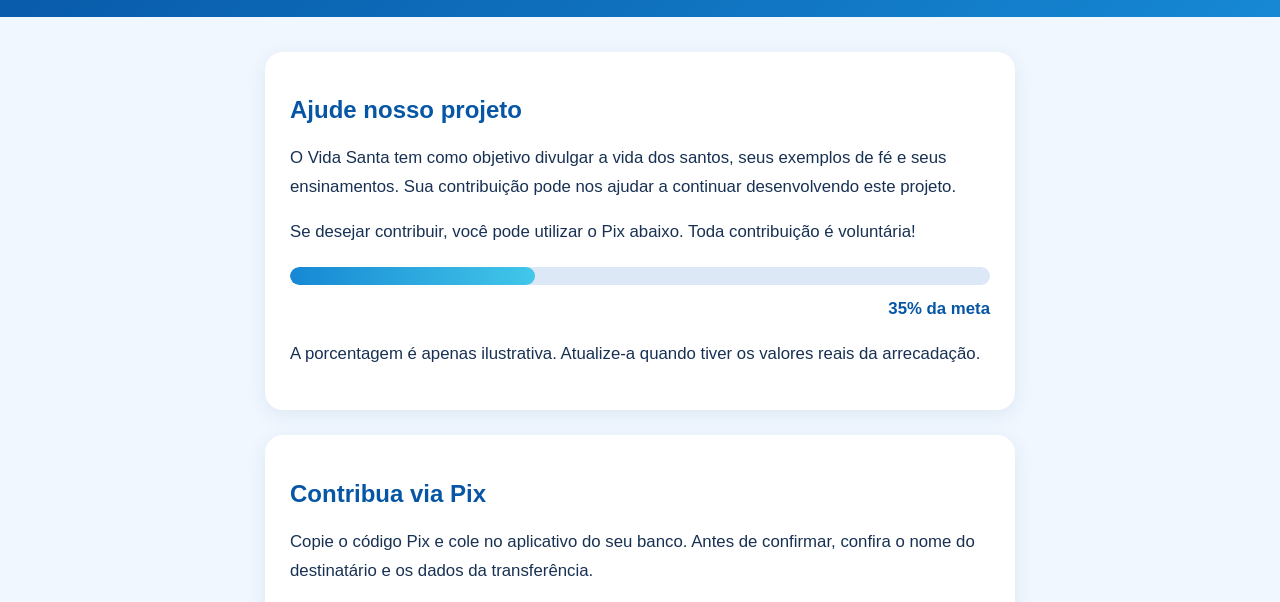
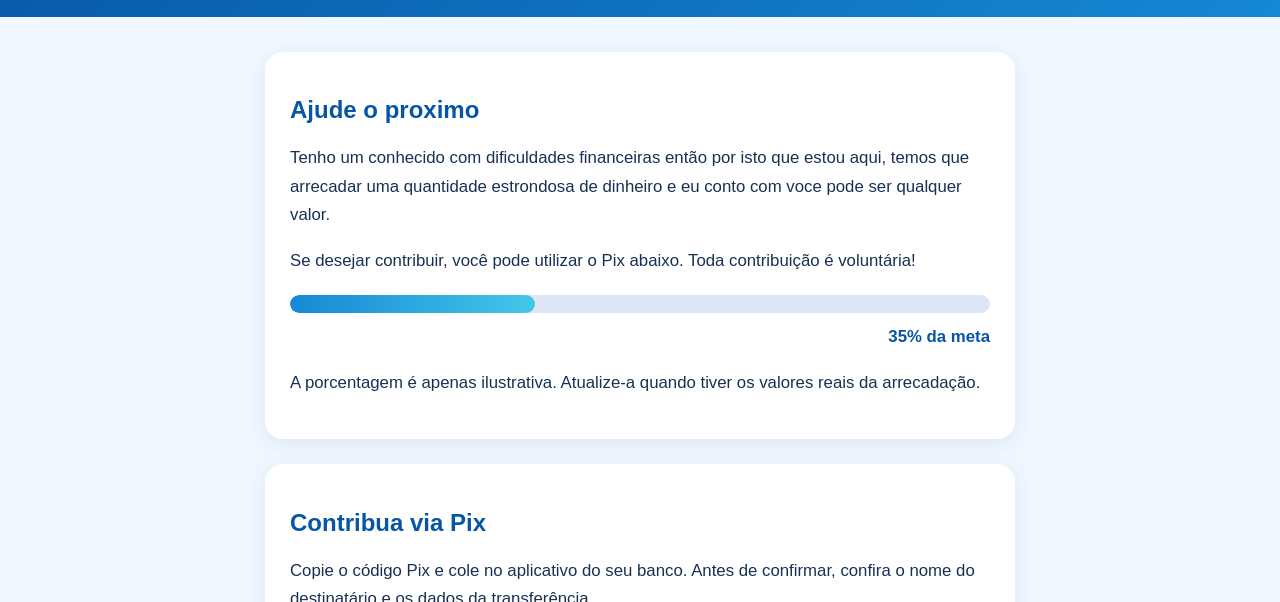
Before and after one commit to luiz883la/vida-santa, a plain HTML site: page apoie.html in a window 1280 px wide. Shown: the part 150-752 px from the top of the page. Drawn offline with Linux system fonts and the light colour scheme.

Commit message:
Update apoie.html

```diff
--- a/apoie.html
+++ b/apoie.html
@@ -181,12 +181,10 @@
 
     <main>
         <section class="card">
-            <h2>Ajude nosso projeto</h2>
+            <h2>Ajude o proximo</h2>
 
             <p>
-                O Vida Santa tem como objetivo divulgar a vida dos santos,
-                seus exemplos de fé e seus ensinamentos. Sua contribuição
-                pode nos ajudar a continuar desenvolvendo este projeto.
+                Tenho um conhecido com dificuldades financeiras então por isto que estou aqui, temos que arrecadar uma quantidade estrondosa de dinheiro e eu conto com voce pode ser qualquer valor.
             </p>
 
             <p>
```
